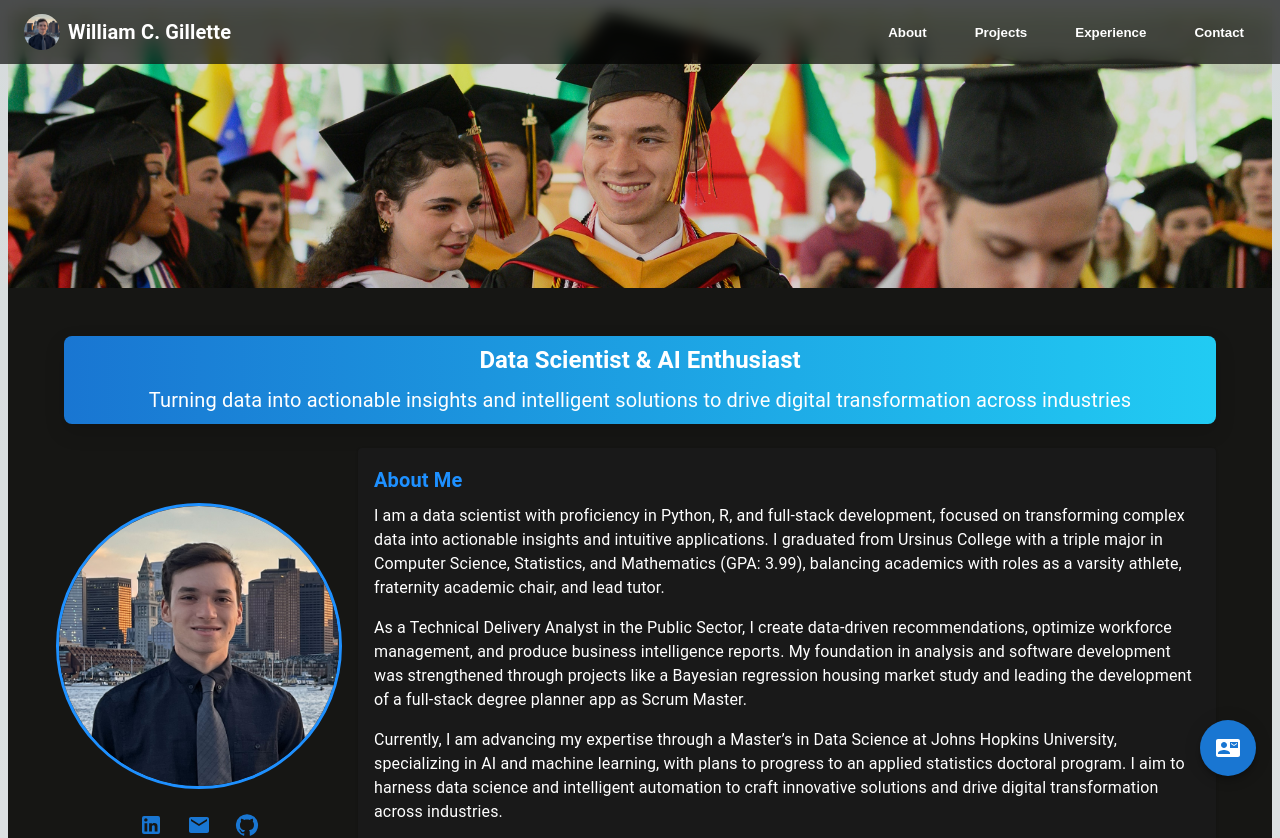
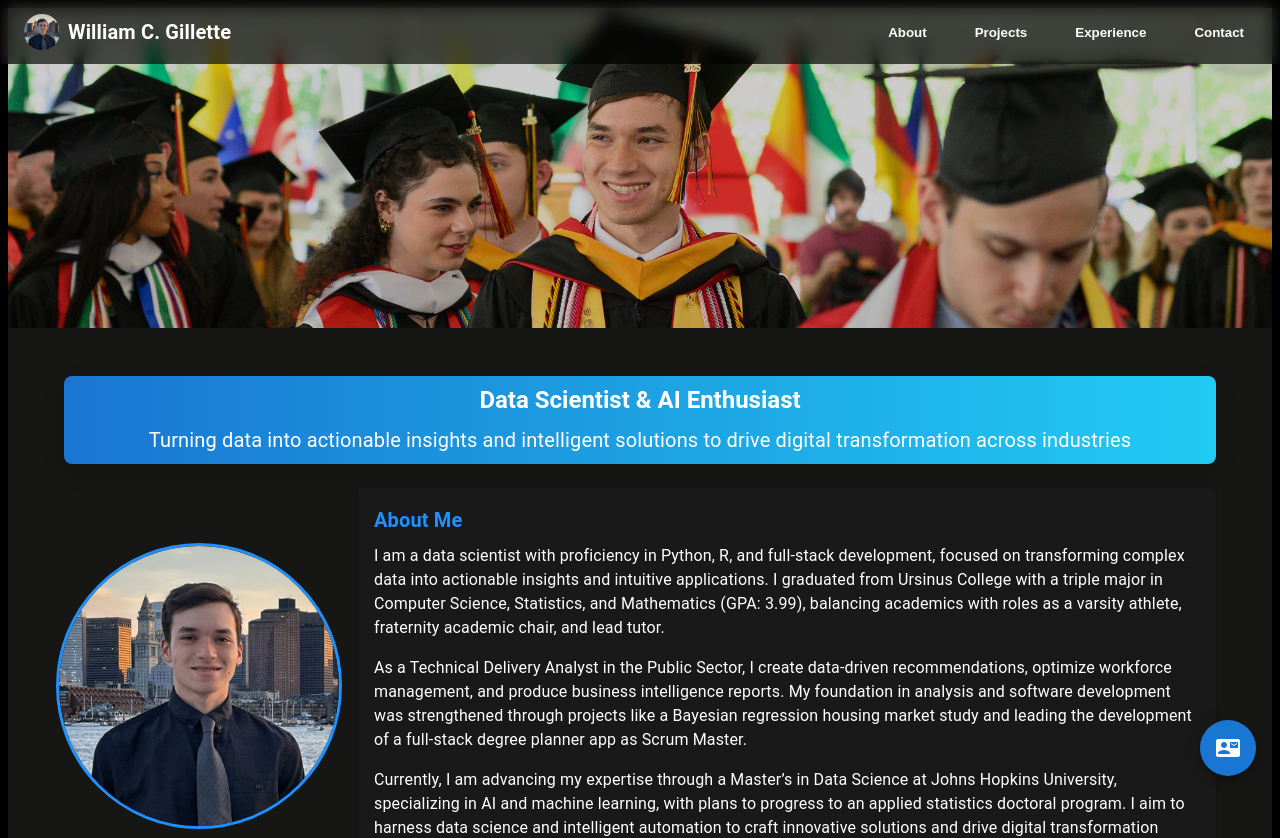
Before and after one commit to wigillette/WG_Professional_Reborn, a Next.js app: page / in a window 1280 px wide. Shown: the top 838 px of the page. Built offline with nearby package versions, Linux system fonts and the light colour scheme.

Commit message:
Parallax updates

```diff
--- a/src/app/globals.css
+++ b/src/app/globals.css
@@ -77,12 +77,7 @@
 
 body {
   color: rgb(var(--foreground-rgb));
-  background: linear-gradient(
-      to bottom,
-      transparent,
-      rgb(var(--background-end-rgb))
-    )
-    rgb(var(--background-start-rgb));
+  background: rgb(0,0,0)
 }
 
 
--- a/src/app/page.js
+++ b/src/app/page.js
@@ -212,29 +212,42 @@ export default function Portfolio() {
   ];
 
   const HeroParallax = () => {
-    const { scrollY } = useScroll(); // MotionValue
-
-    // numeric blur 0 -> 8
+    const { scrollY } = useScroll();
     const numericBlur = useTransform(scrollY, [0, 400], [0, 8]);
-
-    // convert numeric MotionValue to string "blur(Xpx)"
     const blurStyle = useTransform(numericBlur, b => `blur(${b}px)`);
-
+    const y = useTransform(scrollY, [0, 400], [0, 100]); // lower = slower motion
     return (
       <motion.div
         style={{
-          height: '35vh',
+          height: '40vh',
           backgroundImage: 'url(/images/GradBanner.jpg)',
           backgroundSize: 'cover',
-          backgroundPosition: 'top',
+          backgroundPosition: 'center',
           display: 'flex',
           alignItems: 'center',
           justifyContent: 'center',
           position: 'relative',
-          filter: blurStyle
+          overflow: 'hidden',
+          filter: blurStyle,
         }}
       >
-        <Box sx={{ position: 'absolute', inset: 0, background: 'rgba(0,0,0,0.15)' }} />
+        <motion.div
+          style={{
+            position: 'absolute',
+            inset: 0,
+            backgroundImage: 'url(/images/GradBanner.jpg)',
+            backgroundSize: 'cover',
+            backgroundPosition: 'top',
+            y, // <-- this makes the parallax happen
+          }}
+        />
+        <Box
+          sx={{
+            position: 'absolute',
+            inset: 0,
+            background: 'rgba(0,0,0,0.2)',
+          }}
+        />
       </motion.div>
     );
   };
@@ -1129,7 +1142,7 @@ export default function Portfolio() {
                       alt={img}
                       width={layout.cols * 200}
                       height={layout.rows * 160}
-                      onClick={() => openLightbox(idx)}
+                      onClick={() => openLightbox(`/images/${img}`)}
                       loading="lazy"
                       style={{
                         width: '100%',
```
